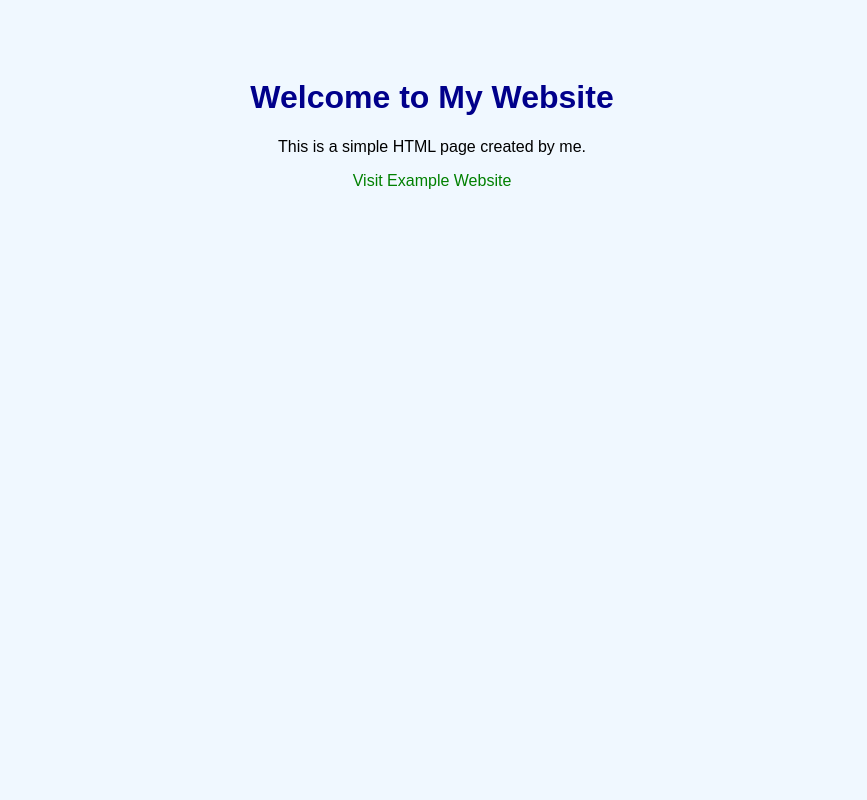
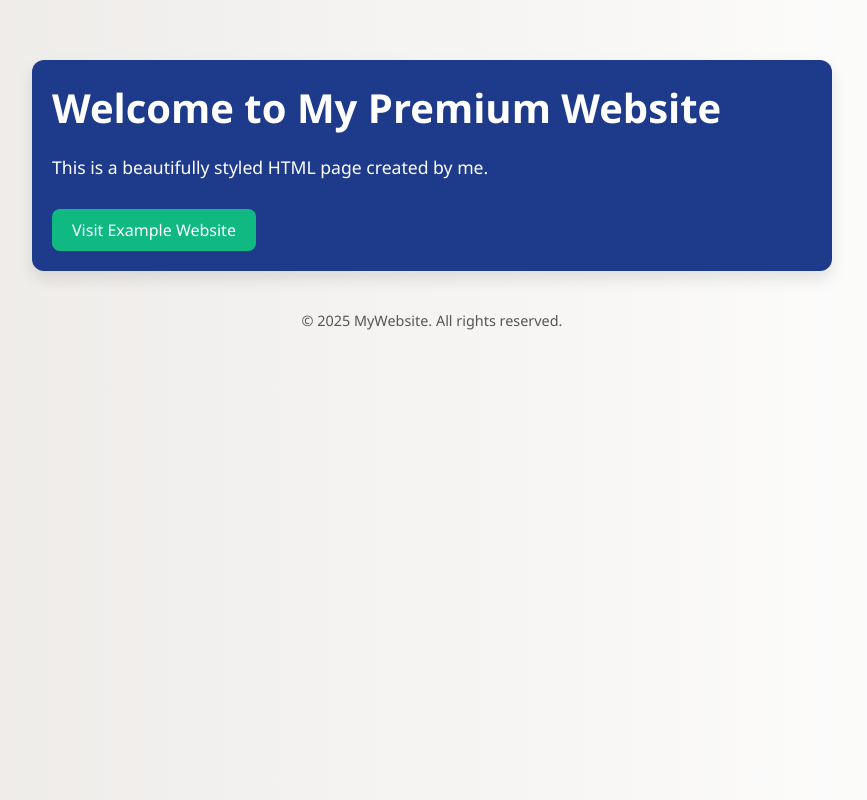
Before and after one commit to nimbuzzz-bit/myfirstwebpage, a plain HTML site: page index.html in a window 1280 px wide. Shown: the whole page, without its empty margins (208-1075 px from the left). Drawn offline with Linux system fonts and the light colour scheme.

Commit message:
Update index.html
Web

```diff
--- a/index.html
+++ b/index.html
@@ -1,29 +1,77 @@
 <!DOCTYPE html>
-<html>
+<html lang="en">
 <head>
+  <meta charset="UTF-8" />
+  <meta name="viewport" content="width=device-width, initial-scale=1.0"/>
   <title>My First Website</title>
   <style>
+    * {
+      margin: 0;
+      padding: 0;
+      box-sizing: border-box;
+    }
+
     body {
-      background-color: #f0f8ff;
-      font-family: Arial, sans-serif;
-      text-align: center;
-      padding-top: 50px;
+      font-family: 'Segoe UI', Tahoma, Geneva, Verdana, sans-serif;
+      background: linear-gradient(to right, #ece9e6, #ffffff);
+      color: #333;
+      display: flex;
+      flex-direction: column;
+      align-items: center;
+      padding: 60px 20px;
     }
+
+    header {
+      background-color: #1e3a8a;
+      color: white;
+      padding: 20px;
+      border-radius: 12px;
+      width: 100%;
+      max-width: 800px;
+      box-shadow: 0 8px 16px rgba(0,0,0,0.1);
+    }
+
     h1 {
-      color: darkblue;
+      font-size: 2.5rem;
+      margin-bottom: 10px;
     }
+
+    p {
+      font-size: 1.1rem;
+      margin: 20px 0;
+    }
+
     a {
-      color: green;
+      display: inline-block;
+      margin-top: 10px;
+      padding: 10px 20px;
+      background-color: #10b981;
+      color: white;
       text-decoration: none;
+      border-radius: 8px;
+      transition: background-color 0.3s ease;
     }
+
     a:hover {
-      text-decoration: underline;
+      background-color: #059669;
+    }
+
+    footer {
+      margin-top: 40px;
+      font-size: 0.9rem;
+      color: #555;
     }
   </style>
 </head>
 <body>
-  <h1>Welcome to My Website</h1>
-  <p>This is a simple HTML page created by me.</p>
-  <a href="https://example.com">Visit Example Website</a>
+  <header>
+    <h1>Welcome to My Premium Website</h1>
+    <p>This is a beautifully styled HTML page created by me.</p>
+    <a href="https://example.com" target="_blank">Visit Example Website</a>
+  </header>
+
+  <footer>
+    &copy; 2025 MyWebsite. All rights reserved.
+  </footer>
 </body>
 </html>
```
